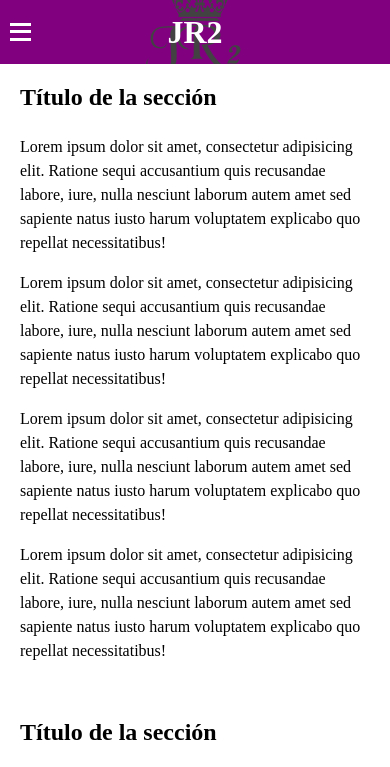
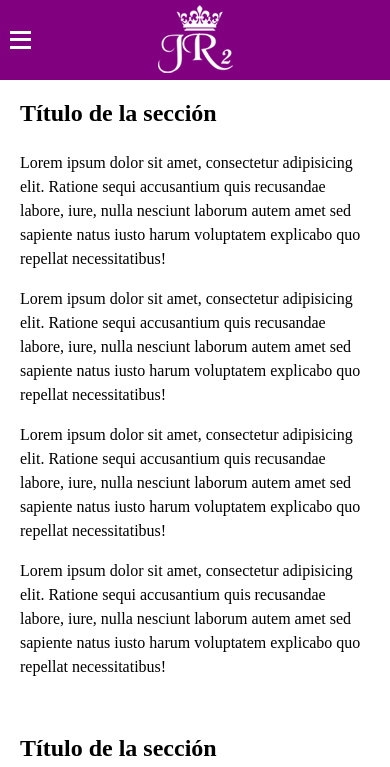
Before and after one commit to be-tho/one-page, a plain HTML site: page index.html in a window 390 px wide. Shown: the top 767 px of the page. Drawn offline with Linux system fonts and the light colour scheme.

Commit message:
testeando el menu en mobile

```diff
--- a/css/estilos.css
+++ b/css/estilos.css
@@ -1,4 +1,3 @@
-
 * {
     margin: 0;
     padding: 0;
@@ -7,16 +6,18 @@
 
 header {
     background: purple;
-
-    /* El darle el mismo alto que alto de línea al header logramos que el texto de la h1 quede centrado. Al ajustar el alto al header el nav no entrará pero no es problema ya que lo vamos a trabajar con posicionamiento. */
-
-    height: 4em;
-    line-height: 4em;
+    height: 5em;
+    line-height: 6em;
     text-align: center;
     color: white;
 }
 h1{
-    background: url(../img/logo.png) no-repeat center center;
+    background: url(../img/logo-white.png) no-repeat;
+    background-position-x: center;
+    width: 96px;
+    height: 78px;
+    font-size: 0;
+    margin: 0 auto;
 }
 h2 {
     margin-bottom: 1em;
@@ -31,11 +32,7 @@ section {
     padding: 1.25em;
 }
 
-/* Para que no se apliquen las reglas para el botón hamburguesa en pc las ponemos dentro de una consulta max-width que afecte solo a celular y tablet. */
-
 @media screen and (max-width: 991px) {
-
-    /* El nav ocupa todo el ancho del body y se posiciona absoluto en el vértice superior izquierdo de la ventana. */
 
     nav {
         position: absolute;
@@ -44,35 +41,29 @@ section {
         width: 100%;
     }
 
-    /* Sacamos la viñeta del botón y el texto (del vínculo) para que solo se vea la imagen de la hamburguesa que tendrán como fondo los vínculos. Vamos a generar un botón cuadrado con em como unidad de medida para que pueda agrandarse o achicarse dependiendo de la decisión del usuario en cuanto al tamaño de fuente por default de su browser. Ese tamaño será de 2.5em x 2.5em, entonces como el alto del header es 4em le damos un margen superior de 0.75em para que quede centrado verticalmente. El alto se lo damos al vínculo ya que hará crecer por default al li pero el ancho lo damos acá para limitar el ancho del vínculo que trabajará en bloque en su interior. */
-
     #hamburguesa li {
         list-style: none;
-        text-indent: -100px;
+        text-indent: -110px;
         overflow: hidden;
-        margin-top: .75em;
+        margin-top: 1.75em;
         width: 2.5em;
     }
-
-    /* El vínculo es la "cara visible" del botón, por lo que es el que lleva la img de fondo de la hamburguesa. En este caso se lo aplicamos a ambos botones (abrir y cerrar) aunque podrían tener una distinta cada uno (la X de cierre, por ejemplo). Con background-cover hacemos que la img cubra completamente el fondo del botón ya sea que se agranda o achica. */
 
     #hamburguesa li a {
         background: url("../img/menu.png") no-repeat center center;
         background-size: cover;
         display: block;
-        height: 2.5em;
+        height: 1.5em;
     }
-
-    /* Ocultamos el botón cerrar. */
 
     #hamburguesa li:last-child {
         display: none;
     }
 
-    /* Con el nav el target (presionamos el botón abrir de hamburguesa), hacemos "entrar" la barra de navegación al cambiar el valor de left a cero. También ocultamos el botón abrir y mostramos el de cerrar. */
+    /* En este ejemplo cambiamos el efecto de apertura, en vez de manejar el left cambiamos el alto de la caja, cuando estÃƒÂ¡ cerrada la barra su alto serÃƒÂ¡ cero y cuando estÃƒÂ¡ abierta el mismo alto que tenÃƒÂ­a en el ejemplo anterior. Lo ÃƒÂºnico que tenemos que tener en cuentra es que si la ul tiene alto cero los botones se verÃƒÂ¡n igual excediendo el alto de la caja, por lo que los ocultamos con la propiedad overflow. */
 
     nav:target #barra {
-        left: 0;
+        height: calc(100vh - 4em);
     }
 
     nav:target #hamburguesa li:first-child {
@@ -84,19 +75,15 @@ section {
     }
 }
 
-/* Por fuera de la query para mobile de la hamburguesa aplicamos el estilo de la barra ya que luego muchas de estas propiedades las usaremos en pc. Ajustamos el tamaño de la barra de navegación (todo el ancho del body el el alto disponible del viewport que es el 100vh menos el alto de 4em del header). Lo posicionamos absoluta para poder ajustar la propiedad left para desplazarla y que no quede como una tapa invisible del contenido si estuviera relative o static. Desplazamos el alto del header desde el top para que no tape al botón de cierre. Por último, le damos un left negativo del mismo ancho de viewport para sacarla de la pantalla y le aplicamos un efecto de entrada y salida. */
-
 #barra {
     width: 100%;
-    height: calc(100vh - 4em);
+    height: 0;
+    overflow: hidden;
     position: absolute;
-    top: 4em;
-    left: -100%;
+    top: 5em;
     background: #F36;
-    transition: left .5s ease;
+    transition: height .5s ease;
 }
-
-/* Ajustamos el estilo de los botones de la barra. */
 
 #barra li {
     list-style: none;
@@ -118,13 +105,9 @@ section {
 
 @media screen and (min-width: 992px) {
 
-    /* Ocultamos la hamburguesa ya que mostraremos solo la barra. */
-
     #hamburguesa {
         display: none;
     }
-
-    /* Reseteamos el alto del header que le dimos en mobile para que crezca ahora de acuerdo a su contenido como cualquier caja de bloque. */
 
     header {
         height: auto;
@@ -137,8 +120,6 @@ section {
         margin: auto;
     }
 
-    /* Ahora queremos el nav y el logo en línea, para ello los ponemos inline-block y los centramos verticalmente para que no desequilibren por diferencia de contenido. Al menú le damos un ancho para que entren los botones en línea dentro. No es necesario quitarle el position absolute ya que se lo dimos dentro de la consulta de mobile que no se aplica ahora. */
-
     h1 {
         display: inline-block;
         vertical-align: middle;
@@ -150,8 +131,6 @@ section {
         vertical-align: middle;
     }
 
-    /* Cambiamos el posicionamiento de la barra de absoluto a static (flujo normal o natural) para que ocupe su lugar dentro del nav, también reseteamos el alto que le dimos en mobile para que ocupe toda la pantalla disponible allí y alineamos el texto a la derecha para correr los botones hacia ese costado. Por último, quitamos el color de fondo para que los botones se integren al header. */
-
     #barra {
         position: static;
         height: auto;
@@ -159,8 +138,6 @@ section {
         background: none;
     }
 
-    /* Ajustamos un nuevo tamaño para los botones en px para que se ubiquen en línea (ya tenían aplicado el display inline-block en mobile para que los podamos poner en línea ahora). También les reseteamos el margen vertical que antes nos servía para separar los botones apilados. Corregimos la alineación del texto de los botones para que no queden a la derecha. */
-
     #barra li {
         width: 130px;
         margin: 0 1em;
```
Also changed, not shown: img/logo-white.png (added), img/logojr2-dark.png (deleted).
